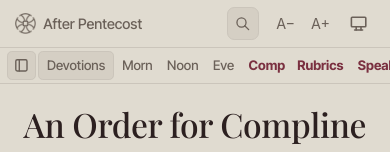
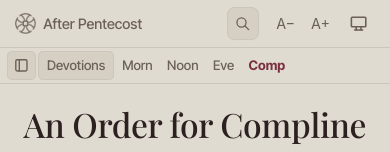
Before and after one commit to Vittv/bcp, a React Native app: screen / in a window 390 px wide. Shown: the top 152 px of the page. Built offline with nearby package versions, Linux system fonts and the light colour scheme.

Commit message:
fix(office): keep the tab bar from clipping under zoom

```diff
--- a/src/components/shell/OfficeTabs.tsx
+++ b/src/components/shell/OfficeTabs.tsx
@@ -1,11 +1,12 @@
-import type { ReactNode } from "react";
-import { Pressable, Text, useWindowDimensions, View } from "react-native";
+import { type ReactNode, useState } from "react";
+import { type LayoutChangeEvent, Pressable, Text, View } from "react-native";
 import type { OfficeId } from "../../lib/content/types";
 import { CHROME_FONT } from "../../lib/fonts";
 import {
   defineThemedStyles,
   useThemedStyles,
 } from "../../lib/theme/themedStyles";
+import { useViewport } from "../../lib/viewport";
 
 const noSelect = {
   userSelect: "none" as const,
@@ -81,12 +82,24 @@ export function OfficeTabs({
   onToggleDevotions,
 }: OfficeTabsProps) {
   const styles = useThemedStyles(officeBarStyles);
-  const { width } = useWindowDimensions();
+  const { width: viewportWidth } = useViewport();
+  // the bar's own width, since the sidebar and the UI scale both shrink it
+  // well below the window; the effective viewport is the first paint
+  const [barWidth, setBarWidth] = useState(0);
+  const width = barWidth || viewportWidth;
   // abbreviated names kick in before phone widths; tighter chrome later
   const shortLabels = width < 640;
   const compact = width < 500;
+  // below this even abbreviated tabs and the secondary toggles cannot share a
+  // row; rubrics and speakers also live in Settings -> Office, so drop them
+  const hideToggles = width < 380;
   return (
-    <View style={[styles.bar, noSelect]}>
+    <View
+      style={[styles.bar, noSelect]}
+      onLayout={(e: LayoutChangeEvent) =>
+        setBarWidth(e.nativeEvent.layout.width)
+      }
+    >
       <View style={[styles.tabsLeft, compact && styles.groupCompact]}>
         {leading}
         <Pressable
@@ -126,6 +139,7 @@ export function OfficeTabs({
           );
         })}
       </View>
+      {hideToggles ? null : (
         <View style={[styles.togglesRight, compact && styles.groupCompact]}>
           <Pressable
             style={({ hovered }) => [
@@ -148,6 +162,7 @@ export function OfficeTabs({
             <SteadyToggleText text="Speakers" on={showSpeakers} />
           </Pressable>
         </View>
+      )}
     </View>
   );
 }
```
Lines whose indentation alone changed are shown as unchanged.
